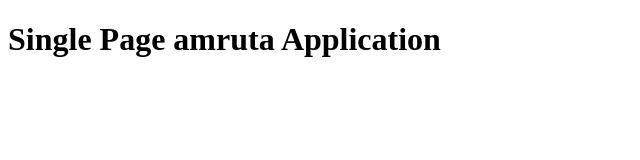
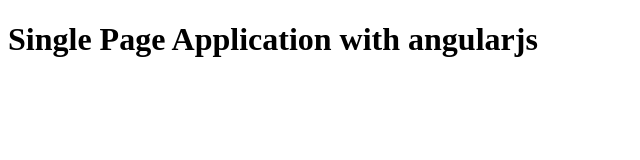
Before and after one commit to amrutakhot317/AngularjsCourse, a plain HTML site: page index.html in a window 1280 px wide. Shown: the whole page, without its empty margins (0-640 px from the left). Drawn offline with Linux system fonts and the light colour scheme.

Commit message:
next version of web file

```diff
--- a/index.html
+++ b/index.html
@@ -8,7 +8,7 @@
 </head>
 
 <body>
-    <h1> Single Page amruta Application</h1>
+    <h1> Single Page Application with angularjs</h1>
 </body>
 
 </html>
```
